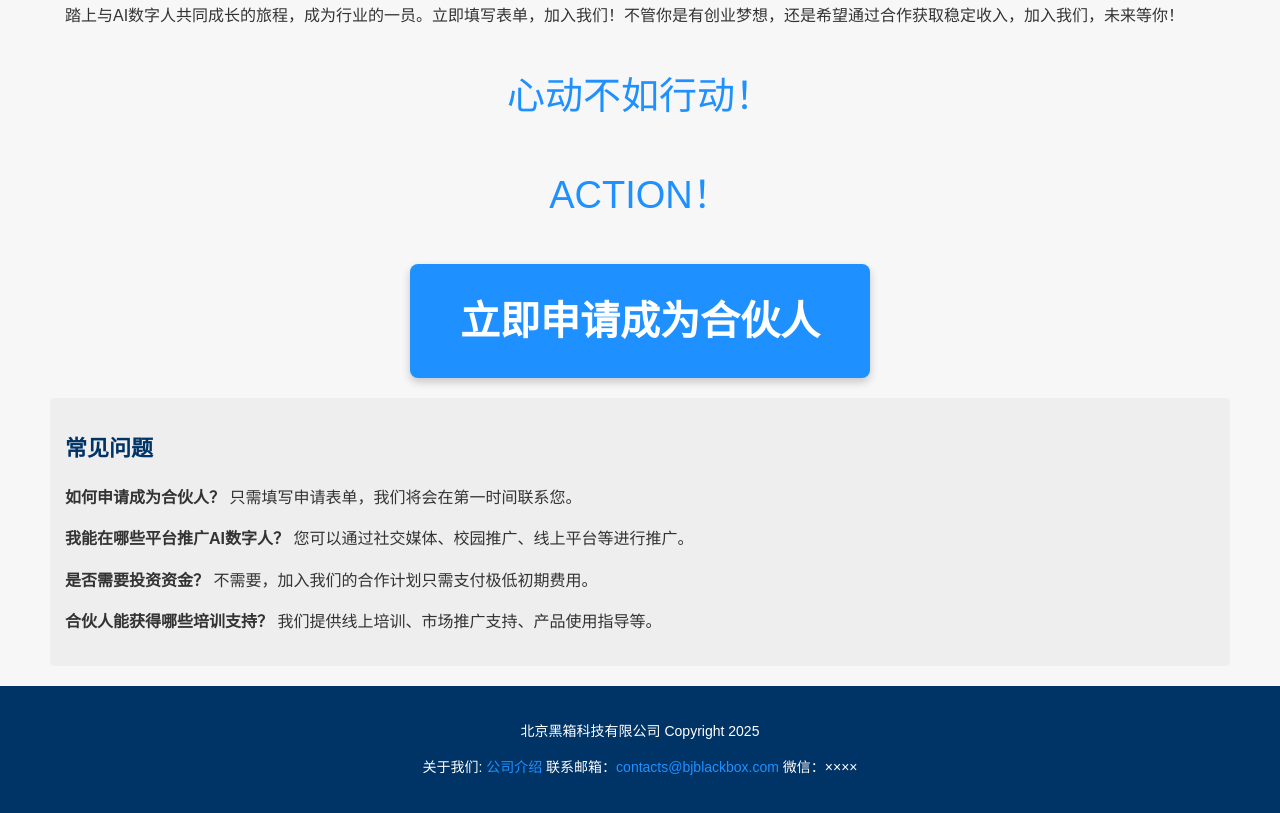
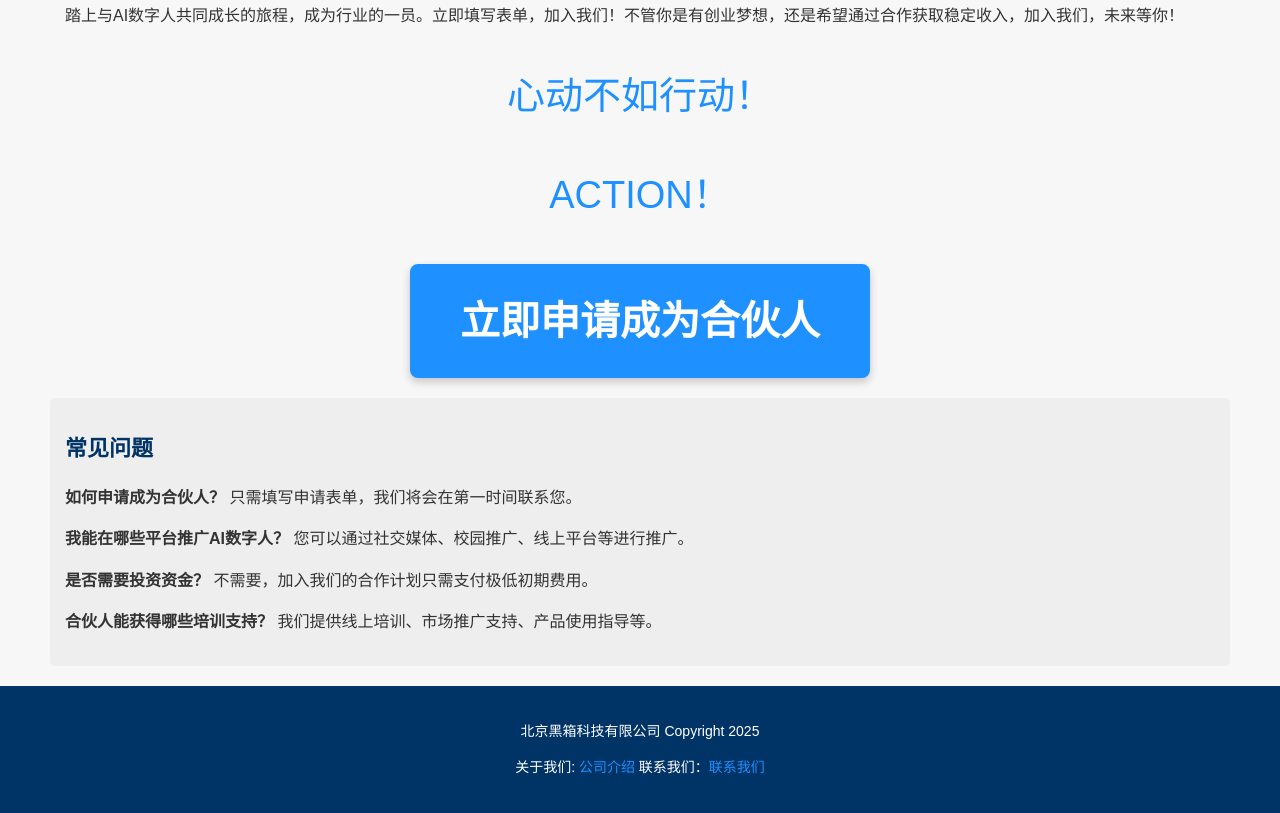
Before and after one commit to yourbox/bjblakcbox.com, a plain HTML site: page index.html in a window 1280 px wide. Shown: the part 5811-6624 px from the top of the page. Drawn offline with Linux system fonts and the light colour scheme.

Commit message:
Update index.html

```diff
--- a/index.html
+++ b/index.html
@@ -389,7 +389,7 @@
     <!-- Footer Section -->
     <footer>
 			<p>北京黑箱科技有限公司  Copyright 2025</p>
-			<p>关于我们: <a href="about.html">公司介绍</a>    联系邮箱：<a href="mailto:contacts@bjblackbox.com">contacts@bjblackbox.com</a>  微信：××××</p>
+			<p>关于我们: <a href="about.html">公司介绍</a>    联系我们：<a href="contacts.html">联系我们</p>
     </footer>
 
 
```
